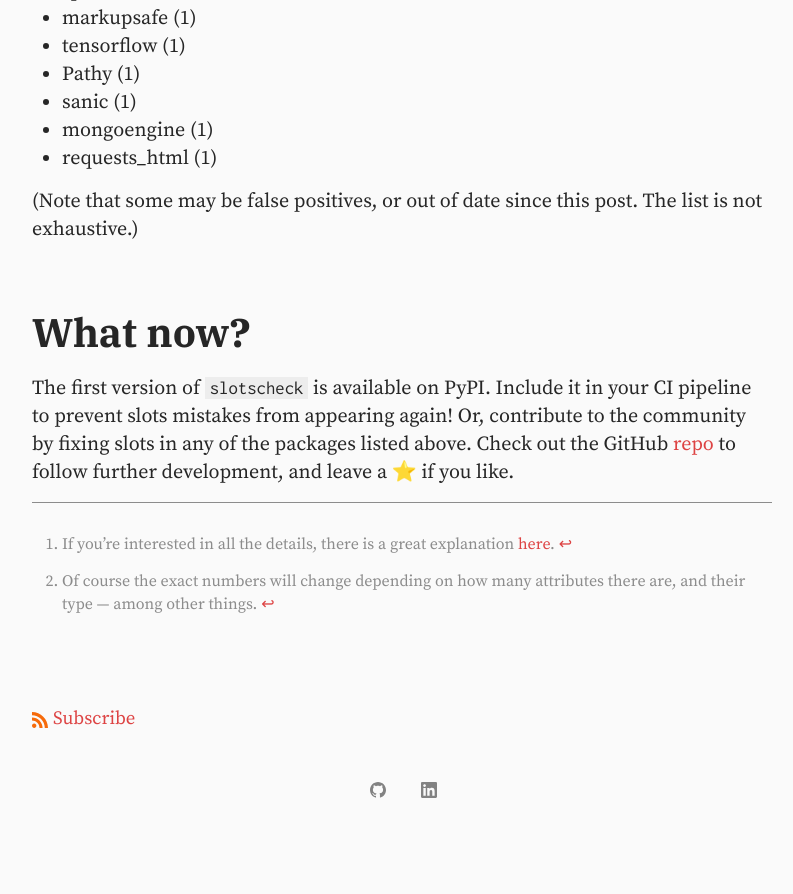
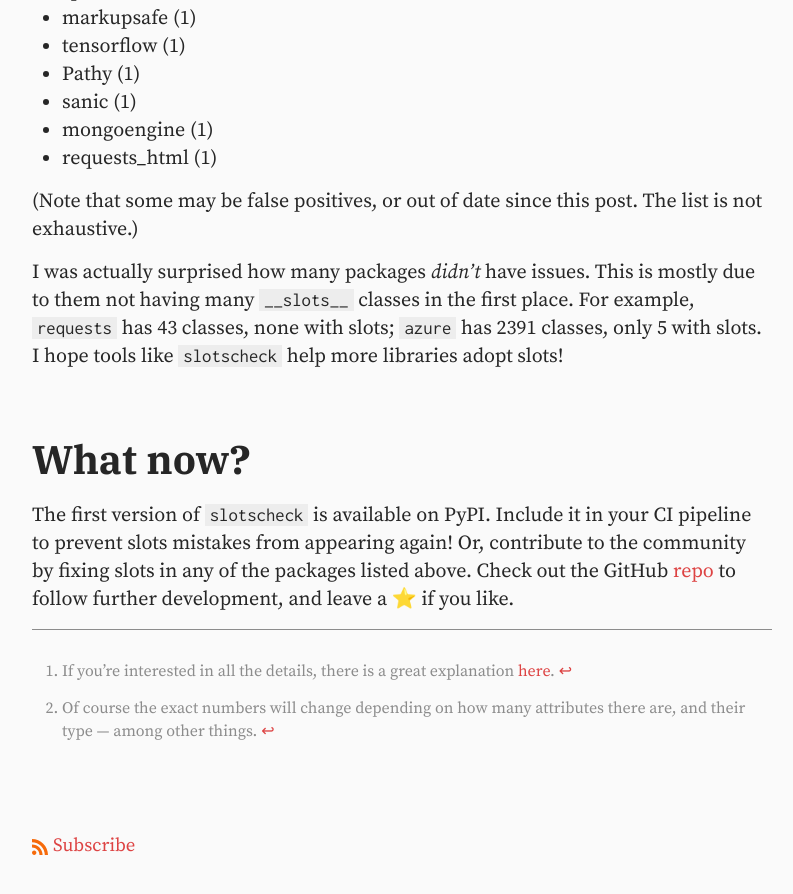
Before and after one commit to ariebovenberg/ariebovenberg.github.io, a Jekyll site: the page built from _posts/2022-01-03-finding-broken-slots-in-popular-python-libraries.md, in a window 1280 px wide and 900 px high, scrolled down 3339 px. Shown: the top 894 px of the window, without its empty margins (238-1031 px from the left). Built offline with Jekyll 4.4.1, drawn with Linux system fonts in a browser that asks for light colours; before the commit the page ends 4185 px from its top, so only the background shows below that.

Commit message:
add note about slot usage

```diff
--- a/_posts/2022-01-03-finding-broken-slots-in-popular-python-libraries.md
+++ b/_posts/2022-01-03-finding-broken-slots-in-popular-python-libraries.md
@@ -131,6 +131,12 @@ showed several of them seem to have some classes with broken slots:
 (Note that some may be false positives, or out of date since this post.
 The list is not exhaustive.)
 
+I was actually surprised how many packages _didn't_ have issues.
+This is mostly due to them not having many `__slots__` classes in the first place.
+For example, `requests` has 43 classes, none with slots;
+`azure` has 2391 classes, only 5 with slots.
+I hope tools like `slotscheck` help more libraries adopt slots!
+
 ## What now?
 
 The first version of `slotscheck` is available on PyPI.
```
